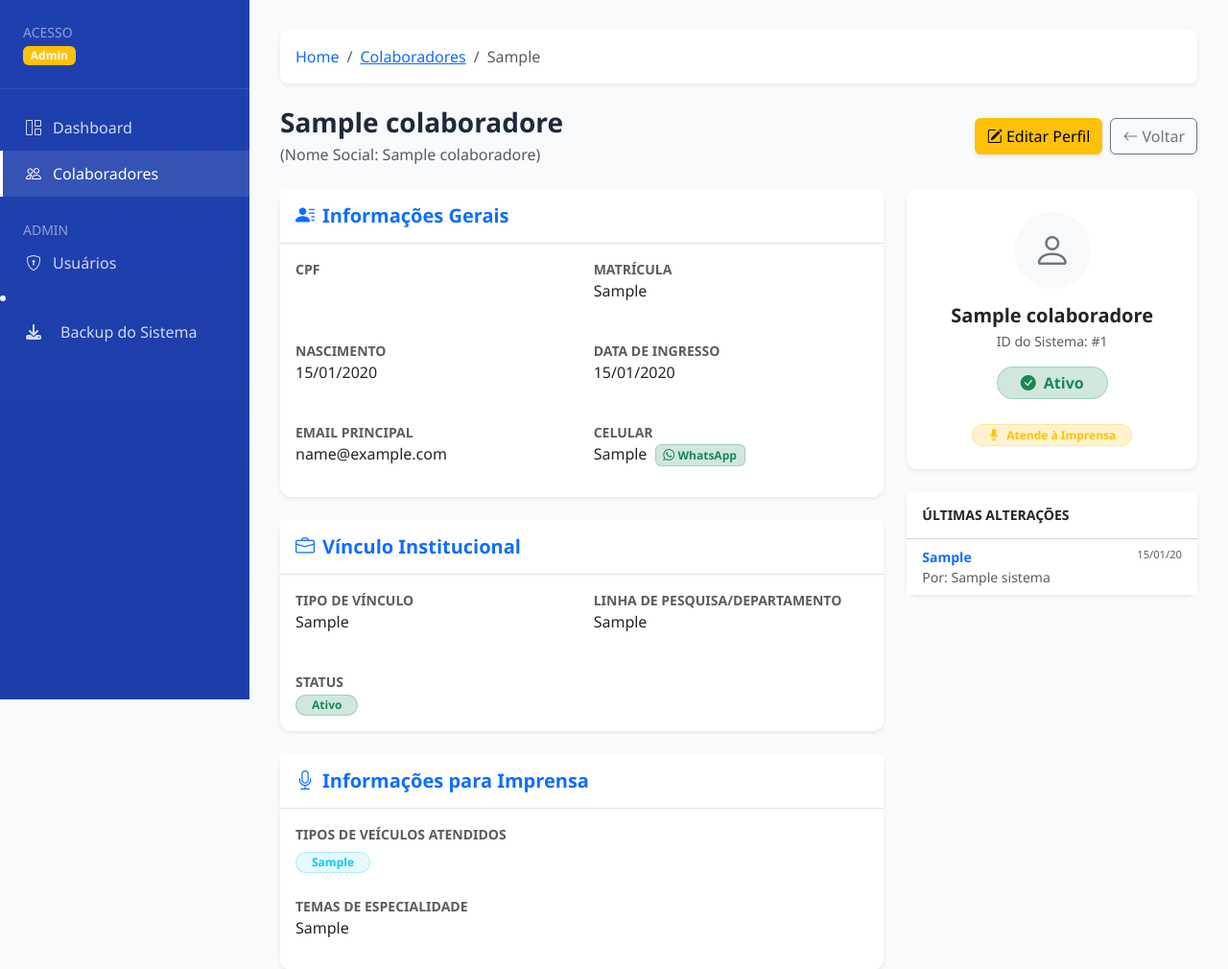
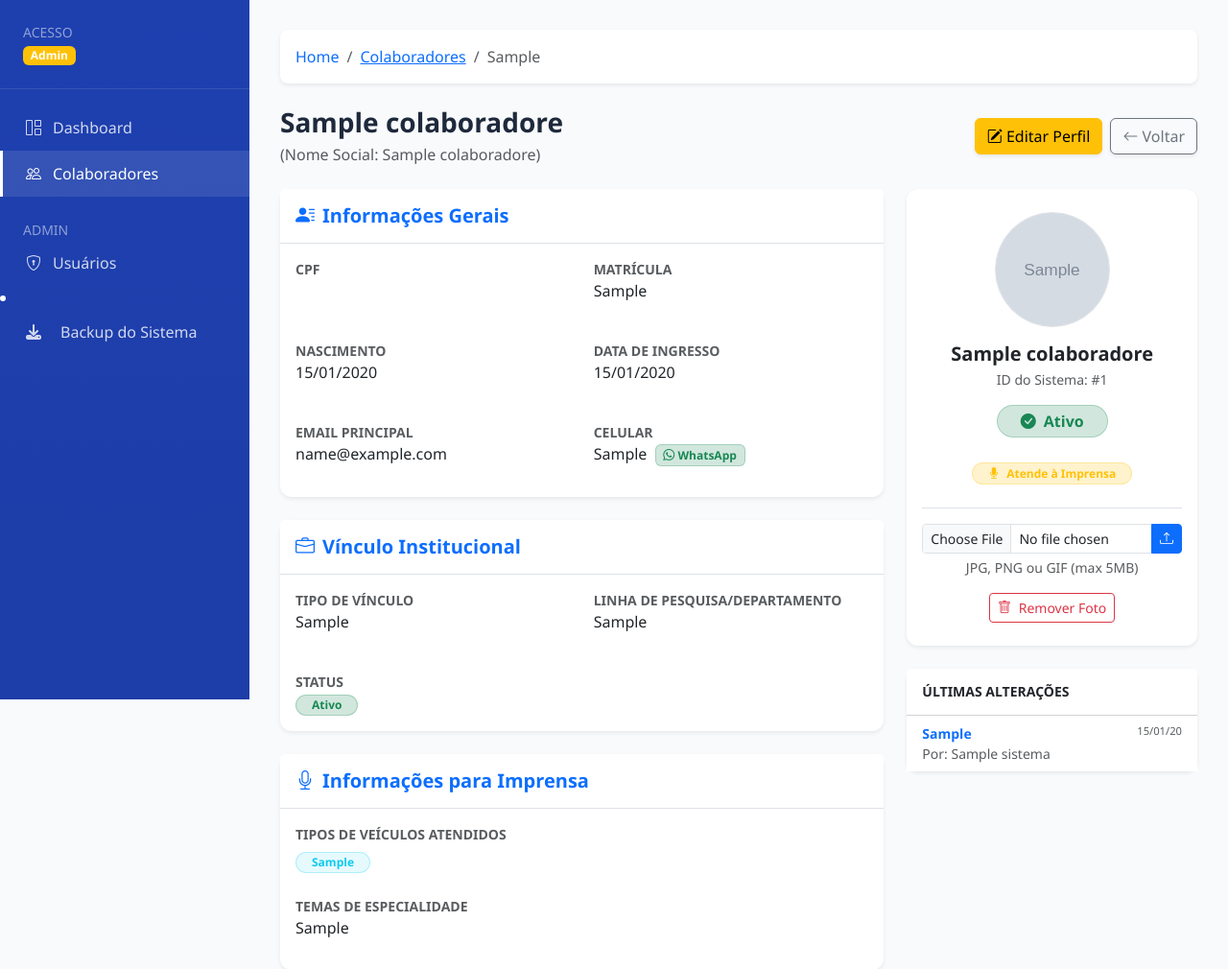
Before and after one commit to nev-cadastro/cadastro-nev, a Flask app: page /colaborador/1 in a window 1280 px wide. Shown: the part 71-1081 px from the top of the page at 96% size. Run offline with Flask 3, Linux system fonts and the light colour scheme; a user stored in the database is signed in; tables that the repository leaves empty hold one stand-in row (values such as "Sample post"); grey boxes marked "Sample" are stand-in pictures.

Commit message:
Versão 2.8: Adicionar sistema de fotos, campo complemento, migração automática

```diff
--- a/main.py
+++ b/main.py
@@ -172,14 +172,134 @@ def registrar_log(acao: str, modulo: Optional[str] = None,
         db.session.rollback()
         return False
 
-def calcular_idade(data_nascimento: Optional[date]) -> Optional[int]:
-    """Cálculo eficiente de idade (mantida por compatibilidade)"""
-    if not data_nascimento:
+# ============================================================================
+# FUNÇÕES PARA MANIPULAÇÃO DE FOTOS
+# ============================================================================
+def allowed_file(filename):
+    """Verifica se o arquivo é uma imagem permitida"""
+    ALLOWED_EXTENSIONS = {'png', 'jpg', 'jpeg', 'gif', 'webp'}
+    return '.' in filename and filename.rsplit('.', 1)[1].lower() in ALLOWED_EXTENSIONS
+
+def compress_image(image_path, max_size=(800, 800), quality=85):
+    """Comprime imagem para tamanho otimizado"""
+    from PIL import Image
+    import os
+
+    try:
+        img = Image.open(image_path)
+
+        # Redimensiona mantendo proporção
+        img.thumbnail(max_size, Image.Resampling.LANCZOS)
+
+        # Converte para RGB se for RGBA
+        if img.mode in ('RGBA', 'P'):
+            img = img.convert('RGB')
+
+        # Salva com compressão
+        img.save(image_path, 'JPEG', quality=quality, optimize=True)
+
+        return True
+    except Exception as e:
+        app.logger.error(f'Erro ao comprimir imagem {image_path}: {e}')
+        return False
+
+def generate_thumbnail(image_path, thumb_size=(150, 150)):
+    """Gera uma miniatura da imagem"""
+    from PIL import Image
+    import os
+
+    try:
+        # Cria nome para miniatura
+        base, ext = os.path.splitext(image_path)
+        thumb_path = f"{base}_thumb{ext}"
+
+        img = Image.open(image_path)
+
+        # Cria miniatura quadrada com corte central
+        width, height = img.size
+
+        # Calcula corte central quadrado
+        min_dim = min(width, height)
+        left = (width - min_dim) // 2
+        top = (height - min_dim) // 2
+        right = left + min_dim
+        bottom = top + min_dim
+
+        img_cropped = img.crop((left, top, right, bottom))
+        img_cropped.thumbnail(thumb_size, Image.Resampling.LANCZOS)
+
+        # Salva miniatura
+        img_cropped.save(thumb_path, 'JPEG', quality=80, optimize=True)
+
+        return thumb_path
+    except Exception as e:
+        app.logger.error(f'Erro ao gerar miniatura {image_path}: {e}')
         return None
-    hoje = date.today()
-    return hoje.year - data_nascimento.year - (
-        (hoje.month, hoje.day) < (data_nascimento.month, data_nascimento.day)
-    )
+
+def save_profile_photo(file, colaborador_id, user_name):
+    """Salva foto de perfil com nome único"""
+    import uuid
+    import os
+
+    if not file or not allowed_file(file.filename):
+        return None, None
+
+    # Cria diretório para fotos se não existir
+    foto_dir = os.path.join(app.config['UPLOAD_FOLDER'], 'profile_photos')
+    os.makedirs(foto_dir, exist_ok=True)
+
+    # Gera nome único para o arquivo
+    file_ext = file.filename.rsplit('.', 1)[1].lower()
+    unique_filename = f"{colaborador_id}_{user_name}_{uuid.uuid4().hex[:8]}.{file_ext}"
+
+    # Caminho completo
+    file_path = os.path.join(foto_dir, unique_filename)
+
+    try:
+        # Salva arquivo original
+        file.save(file_path)
+
+        # Comprime a imagem
+        compress_image(file_path, max_size=(800, 800), quality=85)
+
+        # Gera miniatura
+        thumb_path = generate_thumbnail(file_path)
+
+        if thumb_path:
+            thumb_filename = os.path.basename(thumb_path)
+        else:
+            thumb_filename = None
+
+        return os.path.basename(file_path), thumb_filename
+
+    except Exception as e:
+        app.logger.error(f'Erro ao salvar foto: {e}')
+        # Remove arquivo se houve erro
+        if os.path.exists(file_path):
+            os.remove(file_path)
+        return None, None
+
+def delete_profile_photos(filename, thumb_filename):
+    """Remove foto e miniatura"""
+    import os
+
+    foto_dir = os.path.join(app.config['UPLOAD_FOLDER'], 'profile_photos')
+
+    try:
+        if filename:
+            foto_path = os.path.join(foto_dir, filename)
+            if os.path.exists(foto_path):
+                os.remove(foto_path)
+
+        if thumb_filename:
+            thumb_path = os.path.join(foto_dir, thumb_filename)
+            if os.path.exists(thumb_path):
+                os.remove(thumb_path)
+
+        return True
+    except Exception as e:
+        app.logger.error(f'Erro ao remover fotos: {e}')
+        return False
 
 # ============================================================================
 # DECORATORS OTIMIZADOS (do v2.6)
@@ -255,6 +375,12 @@ class Colaborador(db.Model):
     bairro = db.Column(db.String(50))
     cidade = db.Column(db.String(50))
     estado = db.Column(db.String(2))
+    estado = db.Column(db.String(2))
+
+    # NOVO: Foto do perfil
+    foto_perfil = db.Column(db.String(255))  # Caminho do arquivo da foto
+    foto_perfil_miniatura = db.Column(db.String(255))  # Miniatura para listagens
+    foto_data_upload = db.Column(db.DateTime)  # Data do upload
 
     # Dados profissionais
     data_ingresso = db.Column(db.Date, nullable=False)
@@ -967,6 +1093,134 @@ def editar_colaborador(id):
 
     return render_template('colaborador_edit.html', colaborador=colaborador)
 
+# ============================================================================
+# FUNÇÕES PARA MANIPULAÇÃO DE FOTOS
+# ============================================================================
+def allowed_file(filename):
+    """Verifica se o arquivo é uma imagem permitida"""
+    ALLOWED_EXTENSIONS = {'png', 'jpg', 'jpeg', 'gif', 'webp'}
+    return '.' in filename and filename.rsplit('.', 1)[1].lower() in ALLOWED_EXTENSIONS
+
+def compress_image(image_path, max_size=(800, 800), quality=85):
+    """Comprime imagem para tamanho otimizado"""
+    from PIL import Image
+    import os
+
+    try:
+        img = Image.open(image_path)
+
+        # Redimensiona mantendo proporção
+        img.thumbnail(max_size, Image.Resampling.LANCZOS)
+
+        # Converte para RGB se for RGBA
+        if img.mode in ('RGBA', 'P'):
+            img = img.convert('RGB')
+
+        # Salva com compressão
+        img.save(image_path, 'JPEG', quality=quality, optimize=True)
+
+        return True
+    except Exception as e:
+        app.logger.error(f'Erro ao comprimir imagem {image_path}: {e}')
+        return False
+
+def generate_thumbnail(image_path, thumb_size=(150, 150)):
+    """Gera uma miniatura da imagem"""
+    from PIL import Image
+    import os
+
+    try:
+        # Cria nome para miniatura
+        base, ext = os.path.splitext(image_path)
+        thumb_path = f"{base}_thumb{ext}"
+
+        img = Image.open(image_path)
+
+        # Cria miniatura quadrada com corte central
+        width, height = img.size
+
+        # Calcula corte central quadrado
+        min_dim = min(width, height)
+        left = (width - min_dim) // 2
+        top = (height - min_dim) // 2
+        right = left + min_dim
+        bottom = top + min_dim
+
+        img_cropped = img.crop((left, top, right, bottom))
+        img_cropped.thumbnail(thumb_size, Image.Resampling.LANCZOS)
+
+        # Salva miniatura
+        img_cropped.save(thumb_path, 'JPEG', quality=80, optimize=True)
+
+        return thumb_path
+    except Exception as e:
+        app.logger.error(f'Erro ao gerar miniatura {image_path}: {e}')
+        return None
+
+def save_profile_photo(file, colaborador_id, user_name):
+    """Salva foto de perfil com nome único"""
+    import uuid
+    import os
+
+    if not file or not allowed_file(file.filename):
+        return None, None
+
+    # Cria diretório para fotos se não existir
+    foto_dir = os.path.join(app.config['UPLOAD_FOLDER'], 'profile_photos')
+    os.makedirs(foto_dir, exist_ok=True)
+
+    # Gera nome único para o arquivo
+    file_ext = file.filename.rsplit('.', 1)[1].lower()
+    unique_filename = f"{colaborador_id}_{user_name}_{uuid.uuid4().hex[:8]}.{file_ext}"
+
+    # Caminho completo
+    file_path = os.path.join(foto_dir, unique_filename)
+
+    try:
+        # Salva arquivo original
+        file.save(file_path)
+
+        # Comprime a imagem
+        compress_image(file_path, max_size=(800, 800), quality=85)
+
+        # Gera miniatura
+        thumb_path = generate_thumbnail(file_path)
+
+        if thumb_path:
+            thumb_filename = os.path.basename(thumb_path)
+        else:
+            thumb_filename = None
+
+        return os.path.basename(file_path), thumb_filename
+
+    except Exception as e:
+        app.logger.error(f'Erro ao salvar foto: {e}')
+        # Remove arquivo se houve erro
+        if os.path.exists(file_path):
+            os.remove(file_path)
+        return None, None
+
+def delete_profile_photos(filename, thumb_filename):
+    """Remove foto e miniatura"""
+    import os
+
+    foto_dir = os.path.join(app.config['UPLOAD_FOLDER'], 'profile_photos')
+
+    try:
+        if filename:
+            foto_path = os.path.join(foto_dir, filename)
+            if os.path.exists(foto_path):
+                os.remove(foto_path)
+
+        if thumb_filename:
+            thumb_path = os.path.join(foto_dir, thumb_filename)
+            if os.path.exists(thumb_path):
+                os.remove(thumb_path)
+
+        return True
+    except Exception as e:
+        app.logger.error(f'Erro ao remover fotos: {e}')
+        return False
 @app.route('/colaborador/<int:id>/excluir', methods=['POST'])
 @login_required
 @admin_required
@@ -1457,7 +1711,20 @@ def meu_perfil():
                          page_title='Meu Perfil',
                          page_subtitle='Gerencie suas informações pessoais')
 
-# ============================================================================
+@app.route('/uploads/profile_photos/<filename>')
+def serve_profile_photo(filename):
+    """Serve fotos de perfil com cache headers"""
+    from flask import send_from_directory
+
+    foto_dir = os.path.join(app.config['UPLOAD_FOLDER'], 'profile_photos')
+
+    response = send_from_directory(foto_dir, filename)
+
+    # Cache por 1 dia (86400 segundos)
+    response.headers['Cache-Control'] = 'public, max-age=86400'
+
+    return response
+        # ============================================================================
 # ROTAS DE ERRO SIMPLIFICADAS (mantidas)
 # ============================================================================
 @app.errorhandler(404)
--- a/requirements.txt
+++ b/requirements.txt
@@ -7,3 +7,4 @@ Werkzeug==2.3.7
 gunicorn==20.1.0
 setuptools<81
 python-dotenv==1.0.0
+Pillow>=10.0.0  # Para manipulação de imagens
--- a/templates/colaborador_view.html
+++ b/templates/colaborador_view.html
@@ -175,9 +175,21 @@
     <div class="col-lg-4">
         <div class="card border-0 shadow-sm mb-4 text-center">
             <div class="card-body py-4">
-                <div class="avatar-lg bg-light rounded-circle d-inline-flex align-items-center justify-content-center mb-3" style="width: 80px; height: 80px;">
+                <!-- Foto do Perfil -->
+                {% if colaborador.foto_perfil %}
+                <div class="mb-3">
+                    <img src="{{ url_for('serve_profile_photo', filename=colaborador.foto_perfil) }}"
+                         alt="{{ colaborador.nome_completo }}"
+                         class="rounded-circle border"
+                         style="width: 120px; height: 120px; object-fit: cover;">
+                </div>
+                {% else %}
+                <div class="avatar-lg bg-light rounded-circle d-inline-flex align-items-center justify-content-center mb-3"
+                     style="width: 120px; height: 120px;">
                     <i class="bi bi-person text-secondary fs-1"></i>
                 </div>
+                {% endif %}
+
                 <h5 class="fw-bold mb-1">{{ colaborador.nome_completo }}</h5>
                 <p class="text-muted small mb-3">ID do Sistema: #{{ colaborador.id }}</p>
 
@@ -200,6 +212,36 @@
                     </span>
                 </div>
                 {% endif %}
+
+                <!-- Formulário para upload/remoção de foto -->
+                <div class="mt-4 pt-3 border-top">
+                    <form action="{{ url_for('upload_foto_colaborador', id=colaborador.id) }}"
+                          method="POST"
+                          enctype="multipart/form-data"
+                          class="mb-3">
+                        <div class="input-group input-group-sm">
+                            <input type="file"
+                                   class="form-control form-control-sm"
+                                   name="foto_perfil"
+                                   accept="image/*"
+                                   required>
+                            <button class="btn btn-primary btn-sm" type="submit">
+                                <i class="bi bi-upload"></i>
+                            </button>
+                        </div>
+                        <small class="text-muted d-block mt-1">JPG, PNG ou GIF (max 5MB)</small>
+                    </form>
+
+                    {% if colaborador.foto_perfil %}
+                    <form action="{{ url_for('remover_foto_colaborador', id=colaborador.id) }}"
+                          method="POST"
+                          onsubmit="return confirm('Remover foto de perfil?')">
+                        <button class="btn btn-outline-danger btn-sm" type="submit">
+                            <i class="bi bi-trash me-1"></i> Remover Foto
+                        </button>
+                    </form>
+                    {% endif %}
+                </div>
             </div>
         </div>
 
```
Also changed, not shown: migrate.py (added, +52 -0 lines).
